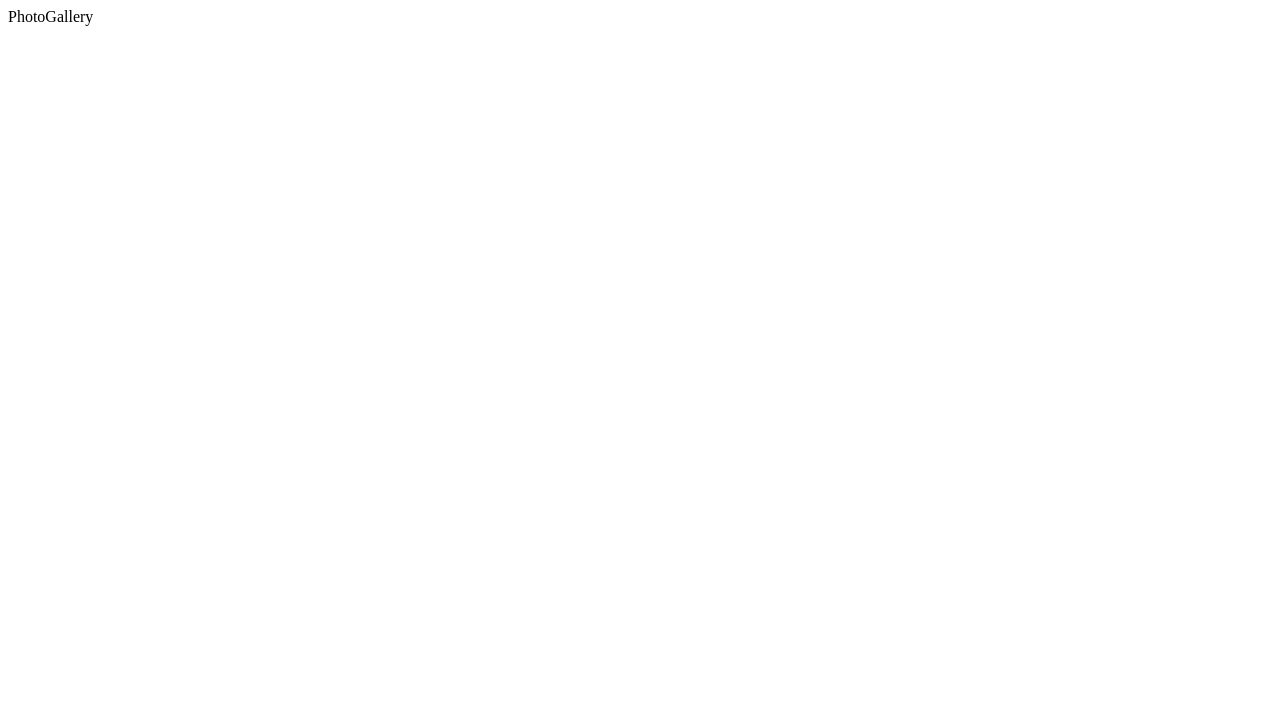
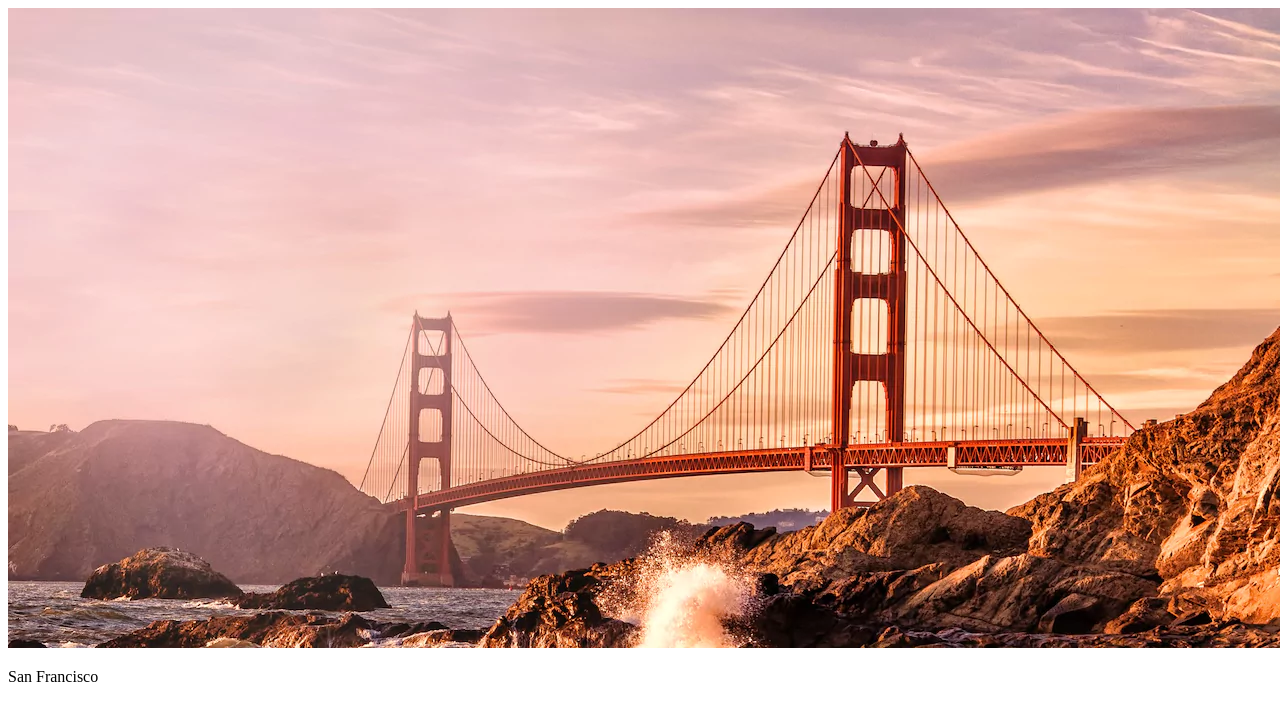
Before and after one commit to ishan10/Zillow-PhotoGallery, a React app: page / in a window 1280 px wide. Shown: the top 720 px of the page. Built offline with nearby package versions, Linux system fonts and the light colour scheme.

Commit message:
Creating PhotoGallery Component for a single image

```diff
--- a/src/App.js
+++ b/src/App.js
@@ -1,14 +1,15 @@
 import React, { Component } from 'react';
+import PhotoGalleryComponent from './components/PhotoGallery/PhotoGalleryComponent'
 
 class App extends Component {
 	constructor(props){
-		super(props)
+		super(props);
 	}
 
 	render(){
 		return(
 			<div className="container">
-				PhotoGallery
+				<PhotoGalleryComponent />
 			</div>
 			)
 	}
--- a/src/components/PhotoGallery/PhotoGalleryComponent.js
+++ b/src/components/PhotoGallery/PhotoGalleryComponent.js
@@ -0,0 +1,22 @@
+import React, { Component } from 'react'
+import image from '../../images/San-Francisco.jpg'
+
+
+class PhotoGalleryComponent extends Component{
+	constructor(props){
+		super(props);
+		this.state = {images:[{url:image, caption:"San Francisco"}],showGrid:false};
+	}
+
+	render(){
+		return (
+			<div className="wrapper">
+				<img src = {this.state.images[0].url} />
+				<p> {this.state.images[0].caption} </p>
+			</div>
+
+			)
+	}
+}
+
+export default PhotoGalleryComponent
```
Also changed, not shown: src/images/San-Francisco.jpg (added).
